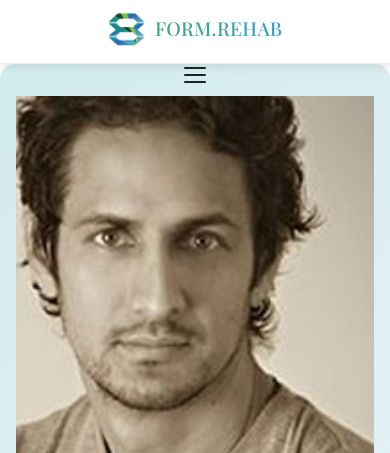
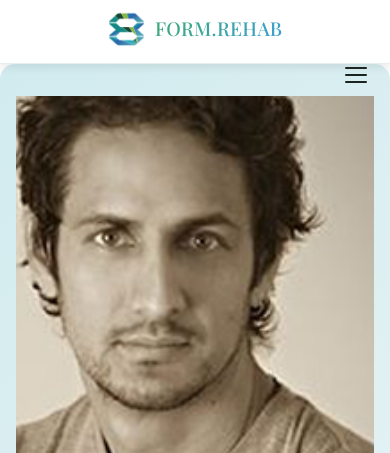
Before and after one commit to Paulipdx/Form, a Flask app: page /about in a window 390 px wide. Shown: the top 453 px of the page. Run offline with Flask 3, Linux system fonts and the light colour scheme.

Commit message:
Adjust padding and margin for responsive design

```diff
--- a/templates/layout.html
+++ b/templates/layout.html
@@ -460,6 +460,8 @@
   @media (max-width: 768px) {
     .nav-book-center { display: none; }
     .nav-chat-btn { display: none; }
+    nav { padding: 0 16px; }
+    .nav-right { margin-left: auto; }
   }
 
   @media (max-width: 600px) {
```
